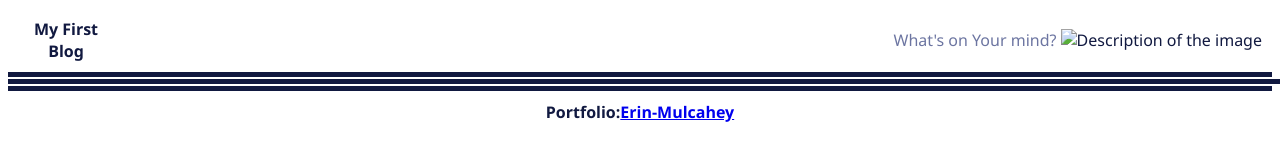
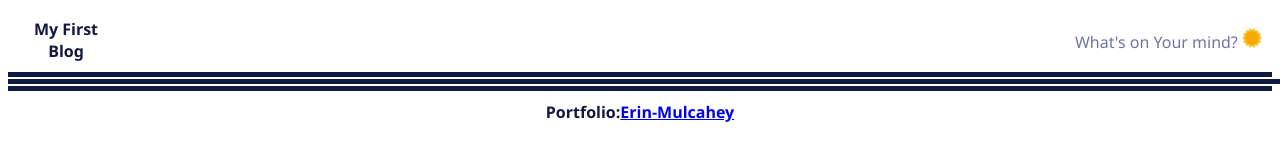
Before and after one commit to emulcahey/Personal-Blog-Erin-Mulcahey, a plain HTML site: page blog.html in a window 1280 px wide. Drawn offline with Linux system fonts and the light colour scheme; the site is published under a folder, as on GitHub Pages, so addresses that start at the root find nothing.

Commit message:
corrected image link on blogpost page

```diff
--- a/blog.html
+++ b/blog.html
@@ -16,7 +16,7 @@
        </div>
         <div class="navBox">
             <a href="index.html">What's on Your mind?</a>
-            <img class="navImage" onclick="lightDarkMode()" src="/images/sun-icon.png" alt="Description of the image">
+            <img class="navImage" onclick="lightDarkMode()" src="images/sun-icon.png" alt="Description of the image">
         </div>
     </nav>
 
```
